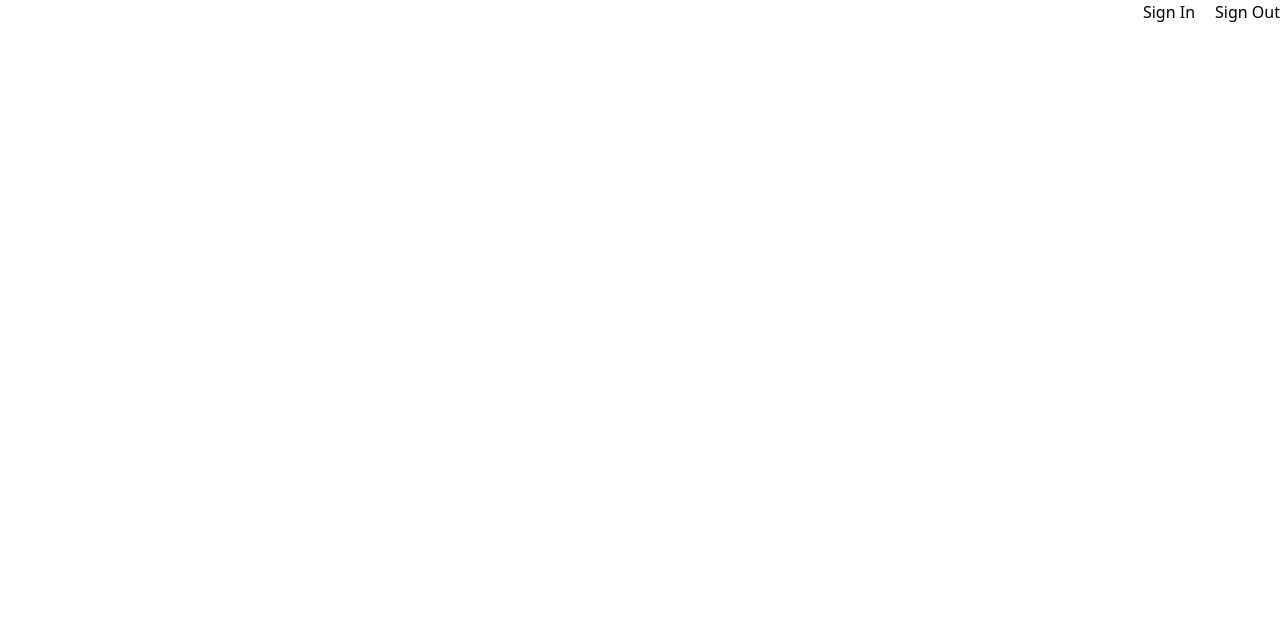
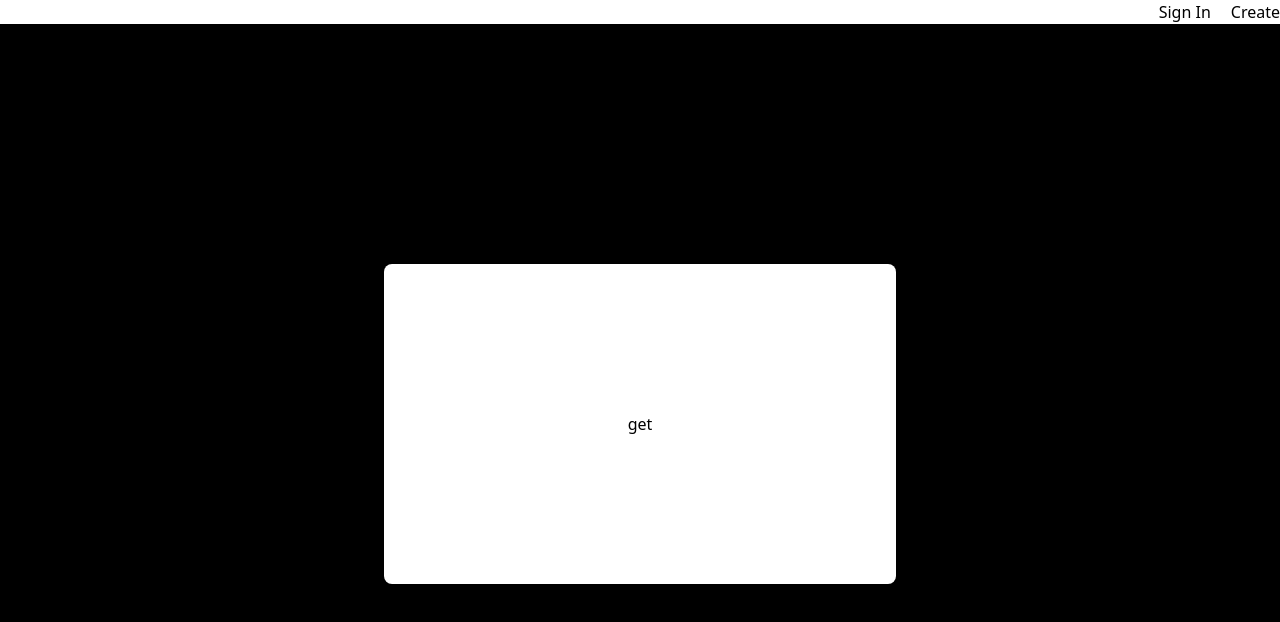
Before and after one commit to IagoVinicius12/Sistema, a React (Vite) app in the folder frontend/: page /home in a window 1280 px wide. Before the commit this address had no page. Shown: the top 622 px of the page. Built offline with nearby package versions, Linux system fonts and the light colour scheme.

Commit message:
melhorando o redicecionamento

```diff
--- a/frontend/src/App.tsx
+++ b/frontend/src/App.tsx
@@ -1,6 +1,7 @@
 import { BrowserRouter as Router, Routes, Route, Link } from 'react-router-dom';
 import Login from './Pages/Login';
 import Create_ACC from './Pages/Create_ACC';
+import Home from './Pages/Home';
 
 
 function App() {
@@ -9,13 +10,14 @@ function App() {
       <div>
         <nav className='flex justify-end gap-5'>
           <Link to="/">Sign In</Link>
-          <Link to="/about"> Sign Out</Link>
+          <Link to="/about"> Create</Link>
         </nav>
       </div>
 
       <Routes>
         <Route path="/" element={<Login />} />
         <Route path="/about" element={<Create_ACC />} />
+        <Route path="/home" element={<Home/>}/>
       </Routes>
     </Router>
   );
--- a/frontend/src/Pages/Home.tsx
+++ b/frontend/src/Pages/Home.tsx
@@ -3,7 +3,7 @@ import { useState } from 'react'
 import { Submit_get_users, Submit_login } from '../Requisitions/login'
 
 
-export default function Login() {
+export default function Home() {
     const handle_get_all = async () => {
         try {
             const token: string | null = localStorage.getItem('authToken')
--- a/frontend/src/Pages/Login.tsx
+++ b/frontend/src/Pages/Login.tsx
@@ -1,11 +1,14 @@
 import Input from '../Components/Input'
 import { useState } from 'react'
 import { Submit_login } from '../Requisitions/login'
+import Home from './Home'
+import { useNavigate } from 'react-router-dom'
 
 
 export default function Login() {
     const [email, setEmail] = useState<string>('')
     const [password, setPassword] = useState<string>('')
+    const navigate=useNavigate()
 
     const handle_typing_email = (e: React.ChangeEvent<HTMLInputElement>) => {
         setEmail(e.target.value)
@@ -16,6 +19,10 @@ export default function Login() {
     const handle_submit_login = async () => {
         const tok = await Submit_login(email, password)
         localStorage.setItem('authToken', tok);
+        if(!tok){
+            throw new Error('O token não foi produzido!')
+        }
+        navigate('/home')
     }
     return (
         <>
```
